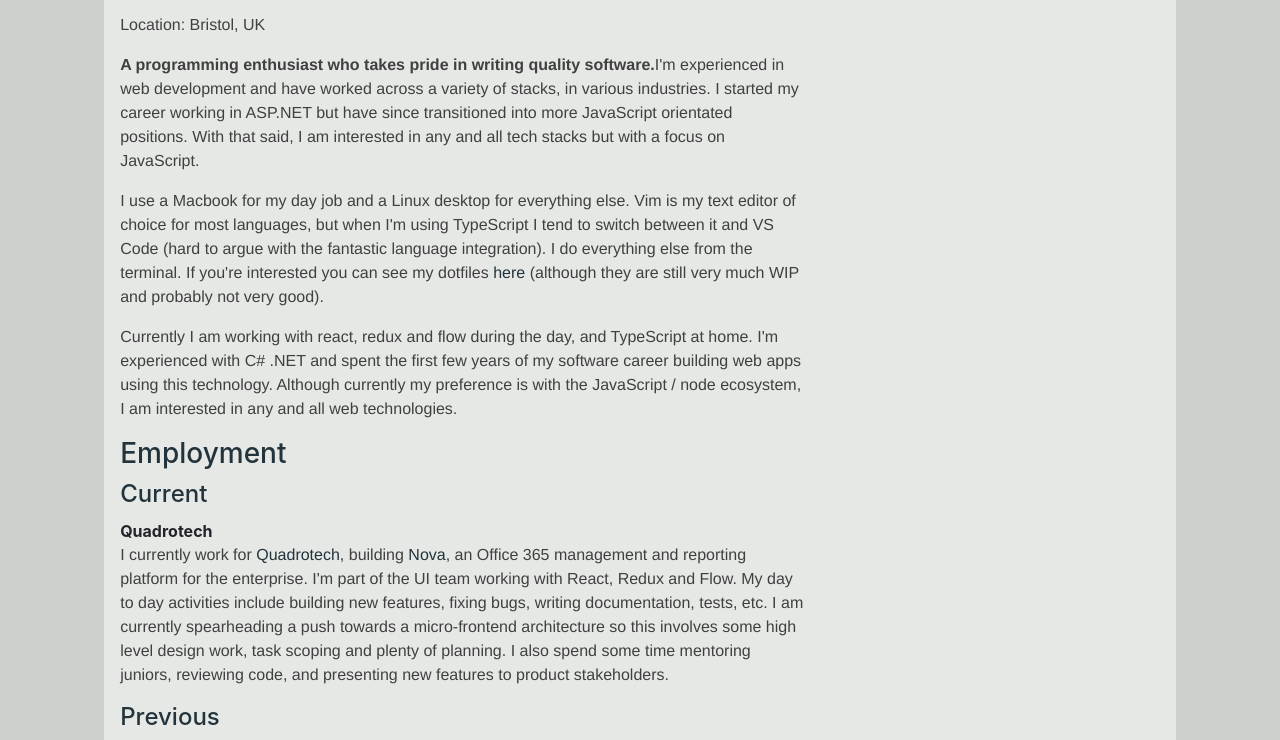
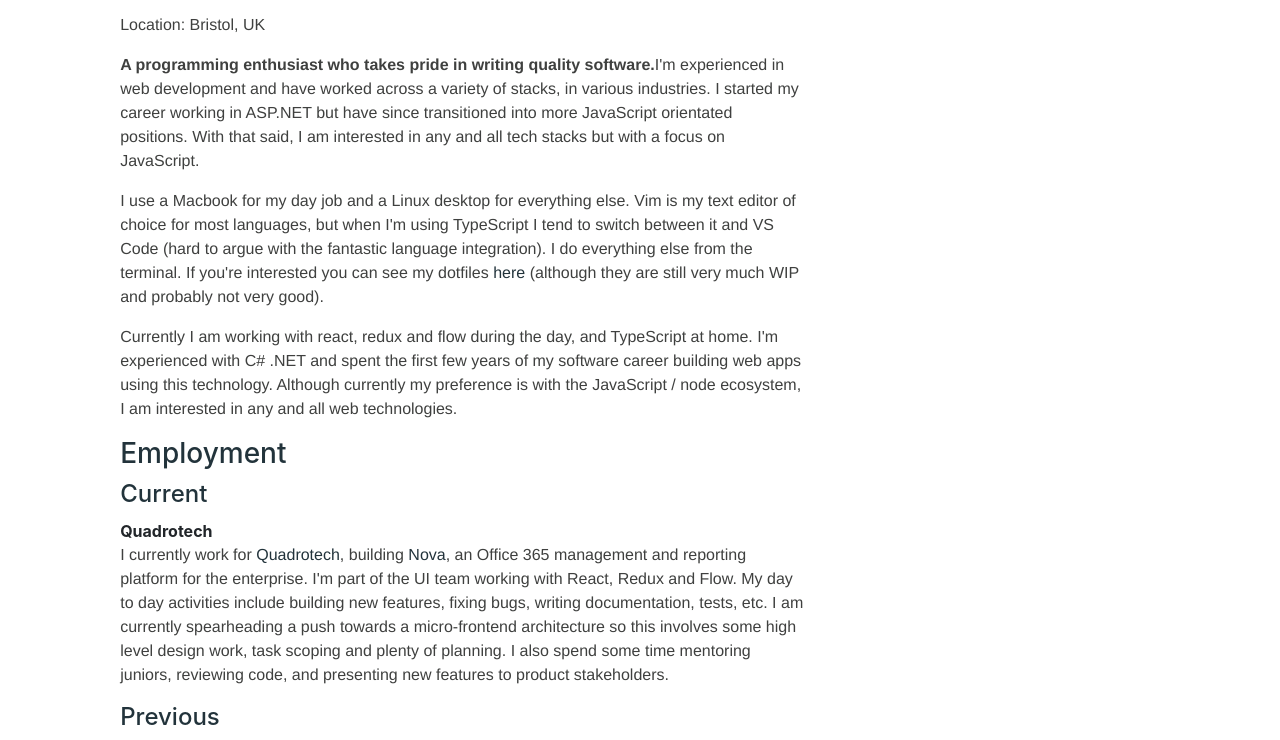
Before and after one commit to jinwood/jinwood.github.io, a Gatsby site: page /about in a window 1280 px wide. Shown: the part 302-1042 px from the top of the page. Built offline with nearby package versions, Linux system fonts and the light colour scheme; Gatsby itself is replaced by a stand-in of ours.

Commit message:
Make the design less awful

```diff
--- a/src/styles/custom.css
+++ b/src/styles/custom.css
@@ -1,5 +1,5 @@
 body {
-  background-color: #ced0ce;
+  background-color: white;
 }
 @media print {
   .container {
@@ -28,11 +28,11 @@
   color: black;
 }
 .jumbotron {
-  background-color: #e6e8e6;
+  background-color: white;
 }
 
 .container .content {
-  background-color: #e6e8e6;
+  background-color: white;
   padding: 2rem 1rem;
   margin-bottom: 2rem;
   border-radius: 0.3rem;
```
